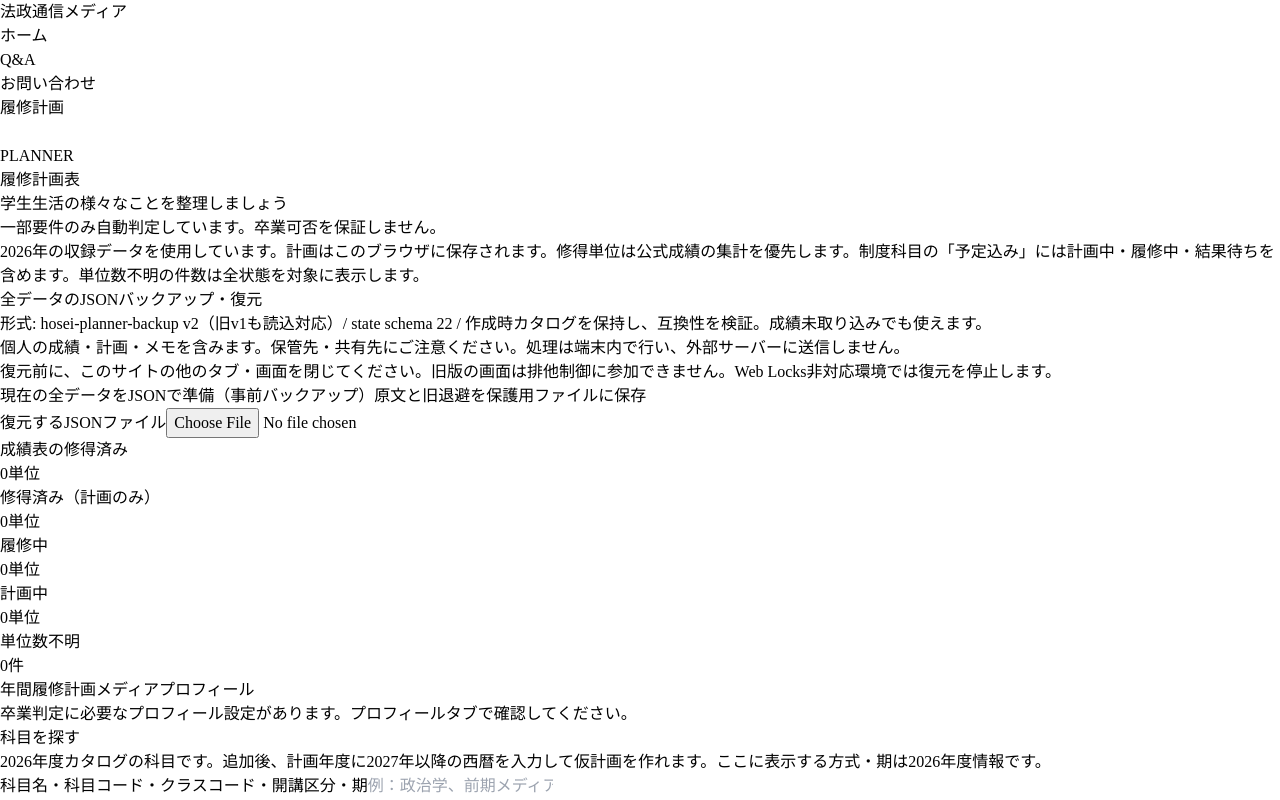
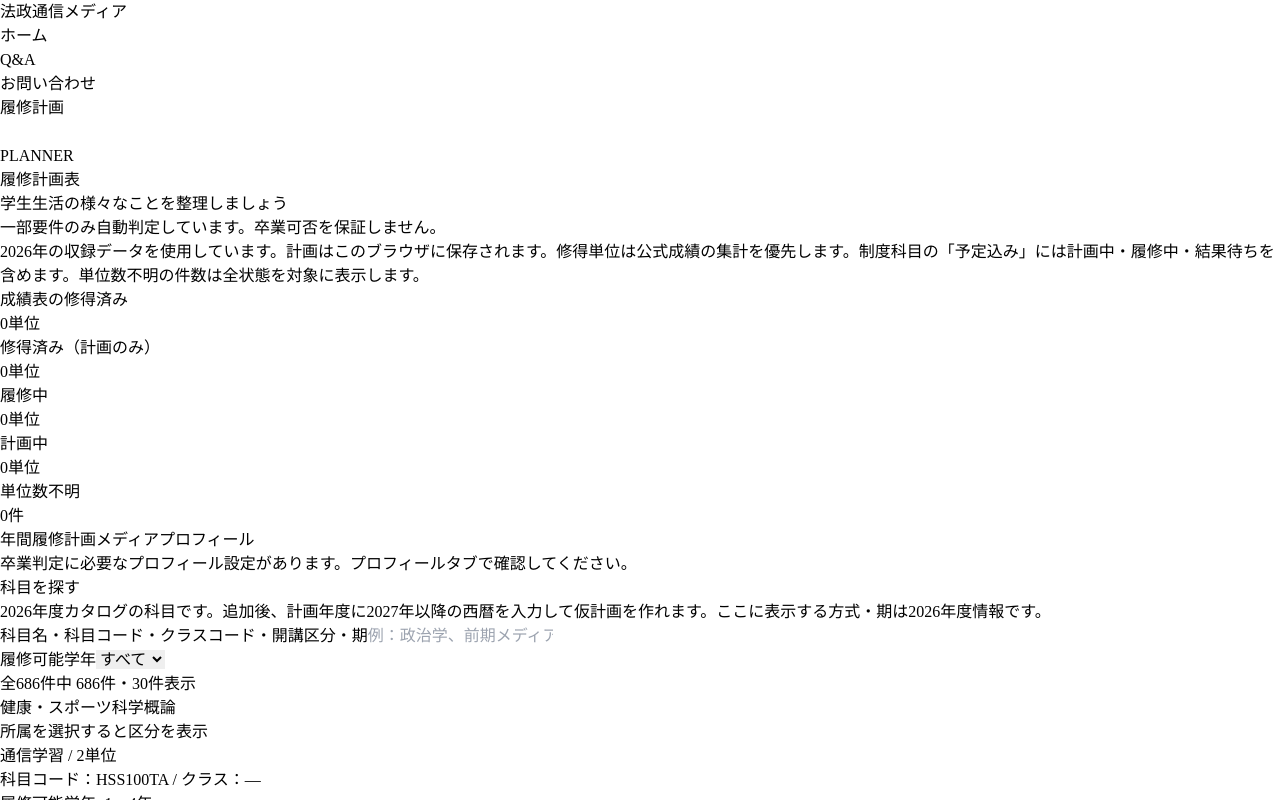
Before and after one commit to wata-0911/housei-media, a React (Vite) app: page /planner in a window 1280 px wide. Shown: the top 800 px of the page. Built offline with nearby package versions, Linux system fonts and the light colour scheme.

Commit message:
feat(planner): place JSON backup action alongside exports

```diff
--- a/src/components/planner/backup/PlannerBackupPanel.tsx
+++ b/src/components/planner/backup/PlannerBackupPanel.tsx
@@ -94,9 +94,6 @@ export default function PlannerBackupPanel({ catalog, loaded, disabled, onRestor
   }
   return <section aria-label="プランナー全データのバックアップ・復元" className="min-w-0 space-y-3 border border-[#002255] bg-white p-4 sm:p-5">
     <h2 className="text-lg text-[#002255]">全データのJSONバックアップ・復元</h2>
-    <p className="text-sm">形式: hosei-planner-backup v2（旧v1も読込対応）/ state schema 22 / 作成時カタログを保持し、互換性を検証。成績未取り込みでも使えます。</p>
-    <p className="text-sm">個人の成績・計画・メモを含みます。保管先・共有先にご注意ください。処理は端末内で行い、外部サーバーに送信しません。</p>
-    <p className="text-sm">復元前に、このサイトの他のタブ・画面を閉じてください。旧版の画面は排他制御に参加できません。Web Locks非対応環境では復元を停止します。</p>
     <div className="flex flex-wrap gap-2">
       <button type="button" className={buttonClass} disabled={disabled || working} onClick={prepareBackup}>現在の全データをJSONで準備（事前バックアップ）</button>
       <button type="button" className={buttonClass} disabled={disabled || working} onClick={prepareOriginal}>原文と旧退避を保護用ファイルに保存</button>
--- a/src/pages/PlannerPage.tsx
+++ b/src/pages/PlannerPage.tsx
@@ -257,10 +257,6 @@ export default function PlannerPage() {
         </div>
       </div>}
       {saveError && <p role="alert" className="border border-red-300 bg-red-50 p-4 text-sm">{saveError}</p>}
-      <PlannerBackupPanel catalog={catalog} loaded={loaded} disabled={saving} onRestored={next => {
-        setLoaded(next); setUndoItem(null); setUndoImport(null); setDirectImport(undefined);
-        setImportEpoch(epoch => epoch + 1); setSaveError(null); setNotice('バックアップで全データを置き換えました。');
-      }} onBusyChange={busy => { writePending.current = busy; setSaving(busy); }} />
       <motion.div
         initial={{ opacity: 0, y: 20 }}
         animate={{ opacity: 1, y: 0 }}
@@ -296,6 +292,10 @@ export default function PlannerPage() {
         <CourseSearch curriculumProgress={curriculumProgress} classify={classify} catalog={catalog} selectedScopeId={state.selectedScopeId} offerings={catalog.offerings} addedIds={new Set(state.items.map(item => item.offeringId))} disabled={loaded.error !== null || saving} onAdd={addOffering} onAddPublicCourse={addPublicCourse} />
         <CurriculumCourseList key={importEpoch} catalog={catalog} classify={classify} view={curriculumCourseView} publicCourses={state.publicCourses} offerings={offeringsById} disabled={loaded.error !== null || saving} onChange={changeItem} onChangeImportedMeta={changeImportedUserMeta} onChangeImportedCourse={changeImportedCourseAchievement} onRemove={removeItem} onChangePublicCourse={changePublicCourse} onRemovePublicCourse={removePublic} onChangeEvaluation={changeEvaluation} onChangeCorrespondence={changeCorrespondenceProgress} onOpenMedia={() => setActiveTab('media')} />
         <PlannerExportActions presentation={exportPresentation} />
+        <PlannerBackupPanel catalog={catalog} loaded={loaded} disabled={saving} onRestored={next => {
+          setLoaded(next); setUndoItem(null); setUndoImport(null); setDirectImport(undefined);
+          setImportEpoch(epoch => epoch + 1); setSaveError(null); setNotice('バックアップで全データを置き換えました。');
+        }} onBusyChange={busy => { writePending.current = busy; setSaving(busy); }} />
         <details
           open={gradeImportOpen}
           onToggle={event => setGradeImportOpen(event.currentTarget.open)}
```
